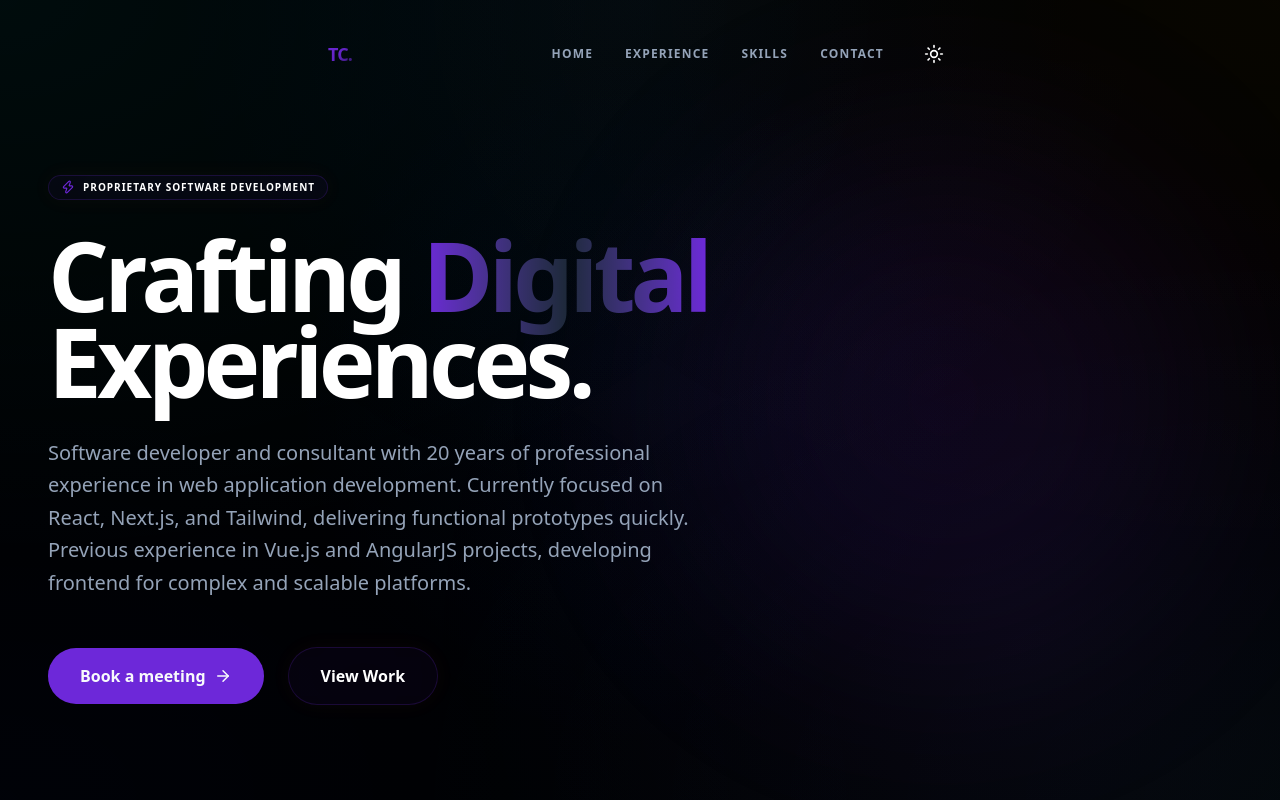
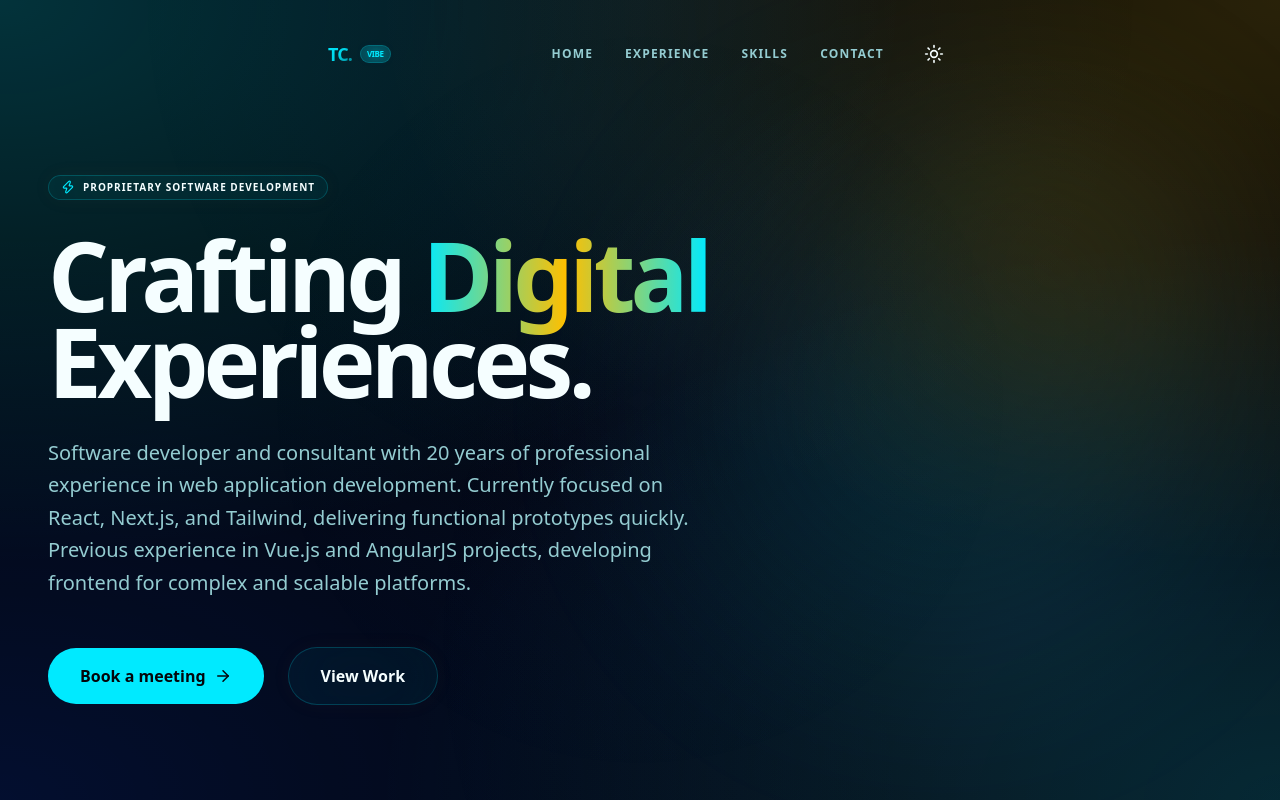
Before and after one commit to tudor-crisan/tudorcrisan.dev, a Next.js app: page / in a window 1280 px wide. Shown: the top 800 px of the page. Built offline with nearby package versions, Linux system fonts and the light colour scheme.

Commit message:
style: force v2 cyan/gold colors in dark mode and consolidate design overrides

```diff
--- a/src/app/globals.css
+++ b/src/app/globals.css
@@ -1,6 +1,7 @@
 @import "tailwindcss";
 
 @custom-variant dark (&:is(.dark *));
+@custom-variant v2 (&:is(.v2 *));
 
 :root {
   --background: 0 0% 100%;
@@ -25,26 +26,7 @@
   --radius: 1rem;
 }
 
-.v2 {
-  --background: 0 0% 100%;
-  --foreground: 225 50% 5%;
-
-  --primary: 185 100% 45%;
-  --primary-foreground: 0 0% 100%;
-
-  --secondary: 45 100% 50%;
-  --secondary-foreground: 225 50% 5%;
-
-  --muted: 185 30% 96%;
-  --muted-foreground: 185 40% 30%;
-
-  --accent: 185 100% 45%;
-  --accent-foreground: 0 0% 100%;
-
-  --border: 185 100% 50% / 0.1;
-  --input: 185 100% 50% / 0.05;
-  --ring: 185 100% 45%;
-}
+/* Moved to end of file for priority */
 
 .dark {
   --background: 0 0% 0%;
@@ -67,26 +49,7 @@
   --ring: 224.3 76.3% 48%;
 }
 
-.v2:is(.dark *) {
-  --background: 225 50% 3%;
-  --foreground: 185 100% 98%;
-
-  --primary: 185 100% 50%;
-  --primary-foreground: 225 50% 3%;
-
-  --secondary: 45 100% 50%;
-  --secondary-foreground: 225 50% 3%;
-
-  --muted: 225 50% 10%;
-  --muted-foreground: 185 40% 70%;
-
-  --accent: 185 100% 50%;
-  --accent-foreground: 225 50% 3%;
-
-  --border: 185 100% 50% / 0.25;
-  --input: 185 100% 50% / 0.15;
-  --ring: 185 100% 50%;
-}
+/* Moved to end of file for priority */
 
 @theme {
   --color-background: hsl(var(--background));
@@ -139,16 +102,8 @@
     @apply bg-clip-text text-transparent bg-gradient-to-br from-black via-black/90 to-black/50 dark:from-white dark:via-white/90 dark:to-white/50;
   }
 
-  .v2 .text-gradient {
-    @apply from-primary via-primary/90 to-primary/40;
-  }
-
   .text-primary-gradient {
     @apply bg-clip-text text-transparent bg-gradient-to-r from-indigo-500 via-purple-500 to-pink-500;
-  }
-
-  .v2 .text-primary-gradient {
-    @apply from-primary via-secondary to-primary;
   }
 
   .bg-mesh {
@@ -159,20 +114,8 @@
       radial-gradient(at 0% 100%, hsla(220, 70%, 50%, 0.1) 0px, transparent 50%);
   }
 
-  .v2 .bg-mesh {
-    background-image:
-      radial-gradient(at 0% 0%, hsla(185, 100%, 50%, 0.05) 0px, transparent 50%),
-      radial-gradient(at 100% 0%, hsla(45, 100%, 50%, 0.03) 0px, transparent 50%),
-      radial-gradient(at 100% 100%, hsla(185, 100%, 50%, 0.03) 0px, transparent 50%),
-      radial-gradient(at 0% 100%, hsla(225, 100%, 50%, 0.03) 0px, transparent 50%);
-  }
-
-  .v2:is(.dark *) .bg-mesh {
-    background-image:
-      radial-gradient(at 0% 0%, hsla(185, 100%, 50%, 0.2) 0px, transparent 50%),
-      radial-gradient(at 100% 0%, hsla(45, 100%, 50%, 0.15) 0px, transparent 50%),
-      radial-gradient(at 100% 100%, hsla(185, 100%, 50%, 0.15) 0px, transparent 50%),
-      radial-gradient(at 0% 100%, hsla(225, 100%, 50%, 0.15) 0px, transparent 50%);
+  .container-custom {
+    @apply max-w-7xl mx-auto px-6 md:px-12 w-full;
   }
 
   .container-custom {
@@ -212,3 +155,72 @@ html {
 .v2 ::-webkit-scrollbar-thumb {
   @apply bg-primary/20 hover:bg-primary/40;
 }
+
+/* V2 Design System - Priority Overrides */
+html.v2 {
+  --background: 0 0% 100%;
+  --foreground: 225 50% 5%;
+  --primary: 185 100% 45%;
+  --primary-foreground: 0 0% 100%;
+  --secondary: 45 100% 50%;
+  --secondary-foreground: 225 50% 5%;
+  --muted: 185 30% 96%;
+  --muted-foreground: 185 40% 30%;
+  --accent: 185 100% 45%;
+  --accent-foreground: 0 0% 100%;
+  --border: 185 100% 50% / 0.1;
+  --input: 185 100% 50% / 0.05;
+  --ring: 185 100% 45%;
+}
+
+html.v2.dark,
+html.v2[data-theme='dark'] {
+  --background: 225 50% 3%;
+  --foreground: 185 100% 98%;
+  --primary: 185 100% 50%;
+  --primary-foreground: 225 50% 3%;
+  --secondary: 45 100% 50%;
+  --secondary-foreground: 225 50% 3%;
+  --muted: 225 50% 10%;
+  --muted-foreground: 185 40% 70%;
+  --accent: 185 100% 50%;
+  --accent-foreground: 225 50% 3%;
+  --border: 185 100% 50% / 0.25;
+  --input: 185 100% 50% / 0.15;
+  --ring: 185 100% 50%;
+}
+
+.v2 .text-primary-gradient {
+  background-image: linear-gradient(to right, hsl(185 100% 50%), hsl(45 100% 50%), hsl(185 100% 50%)) !important;
+  @apply bg-clip-text text-transparent;
+}
+
+.v2 .text-gradient {
+  background-image: linear-gradient(to bottom right, hsl(185 100% 50%), hsl(185 100% 50% / 0.9), hsl(185 100% 50% / 0.4)) !important;
+  @apply bg-clip-text text-transparent;
+}
+
+.v2 .bg-mesh {
+  background-image:
+    radial-gradient(at 0% 0%, hsla(185, 100%, 50%, 0.05) 0px, transparent 50%),
+    radial-gradient(at 100% 0%, hsla(45, 100%, 50%, 0.03) 0px, transparent 50%),
+    radial-gradient(at 100% 100%, hsla(185, 100%, 50%, 0.03) 0px, transparent 50%),
+    radial-gradient(at 0% 100%, hsla(225, 100%, 50%, 0.03) 0px, transparent 50%) !important;
+}
+
+.v2.dark .bg-mesh,
+.v2[data-theme='dark'] .bg-mesh {
+  background-image:
+    radial-gradient(at 0% 0%, hsla(185, 100%, 50%, 0.2) 0px, transparent 50%),
+    radial-gradient(at 100% 0%, hsla(45, 100%, 50%, 0.15) 0px, transparent 50%),
+    radial-gradient(at 100% 100%, hsla(185, 100%, 50%, 0.15) 0px, transparent 50%),
+    radial-gradient(at 0% 100%, hsla(225, 100%, 50%, 0.15) 0px, transparent 50%) !important;
+}
+
+.v2 .glass {
+  @apply bg-primary/5 backdrop-blur-2xl border-primary/20 shadow-[0_0_20px_rgba(185,100,50,0.05)];
+}
+
+.v2 .glass-hover {
+  @apply hover:bg-primary/10 hover:border-primary/40 hover:shadow-[0_0_30px_rgba(185,100,50,0.1)];
+}
```
